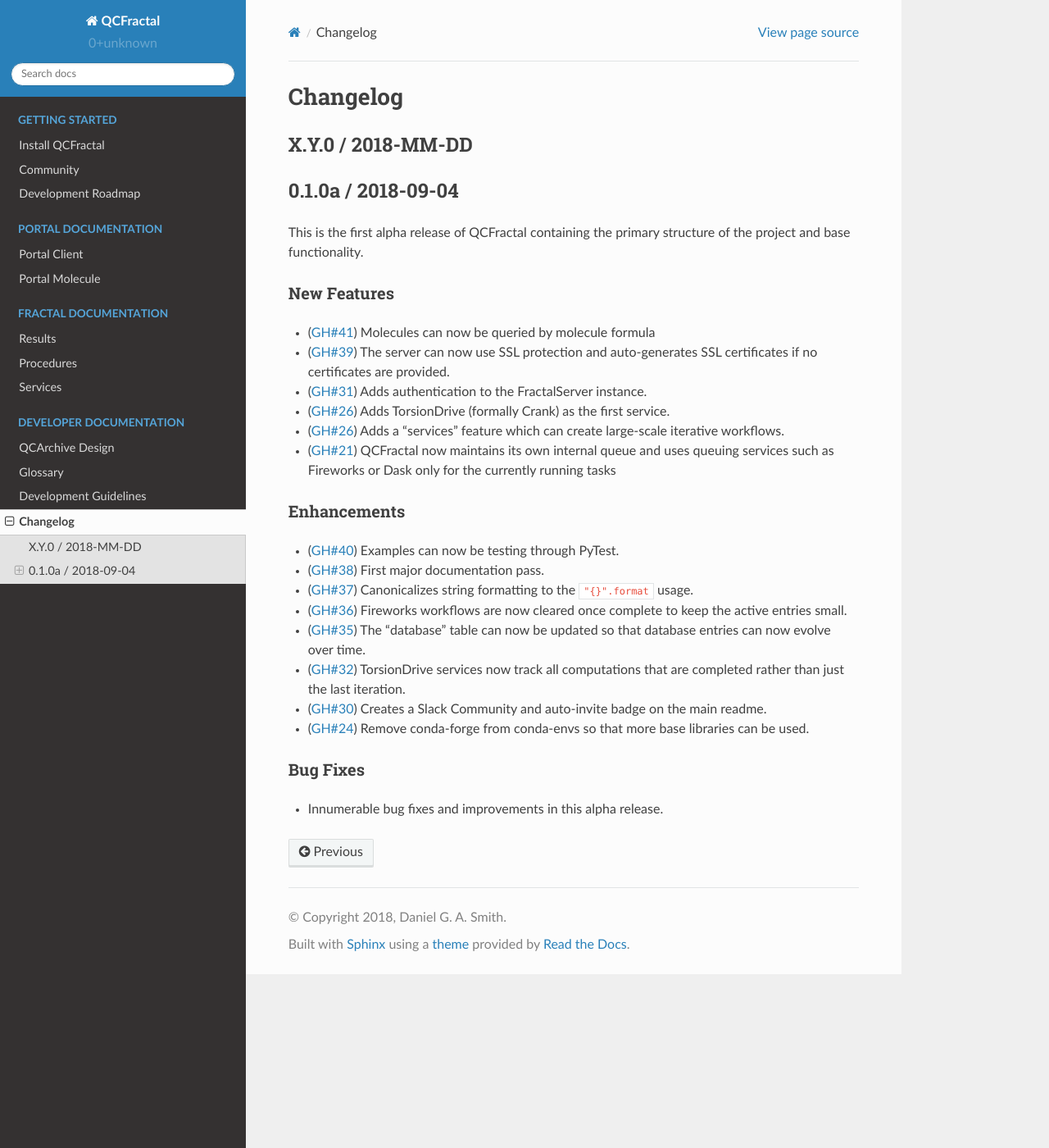
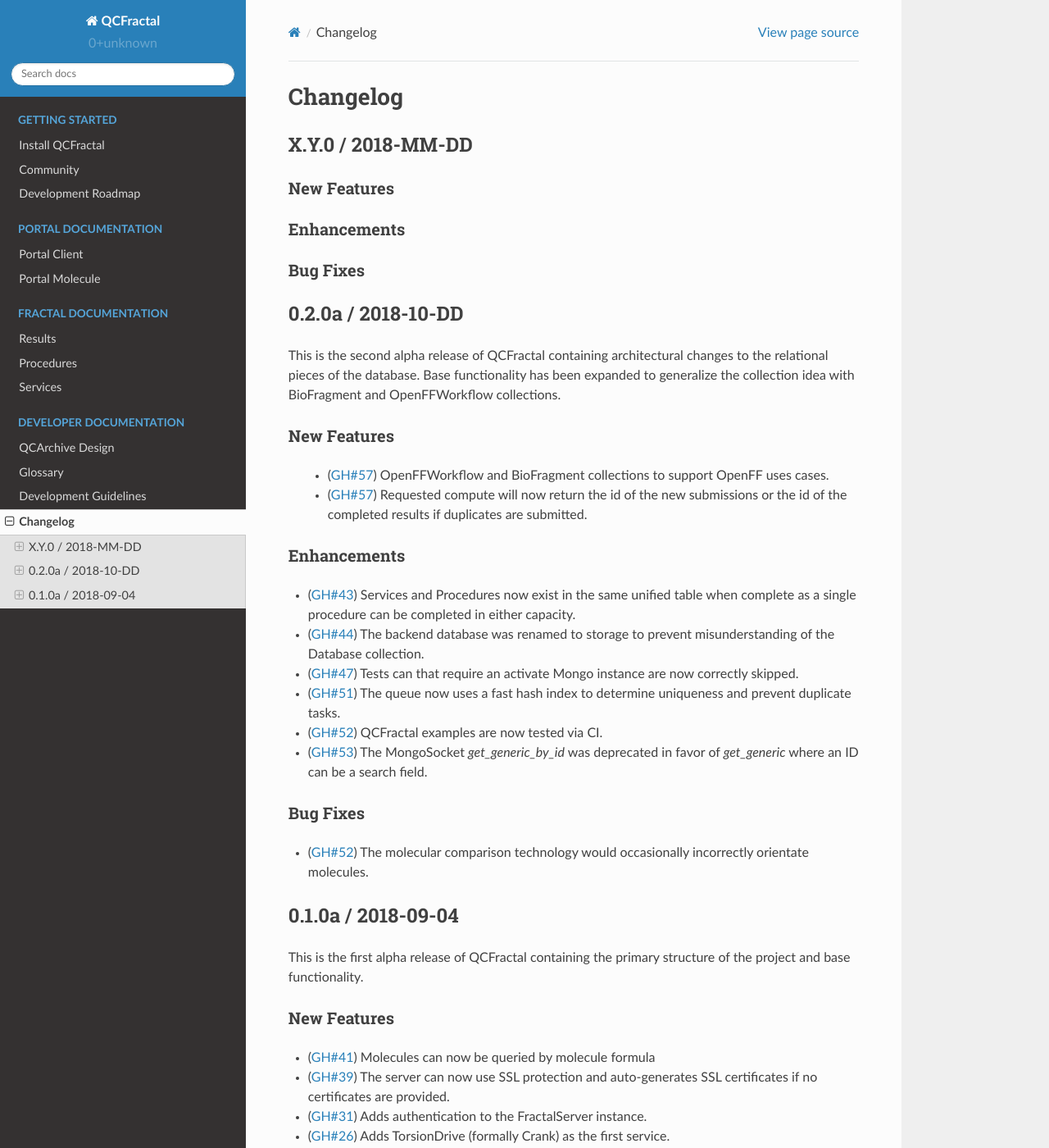
Before and after one commit to MolSSI/QCFractal, a Sphinx documentation site: the page built from docs/source/changelog.rst, in a window 1280 px wide and 1400 px high. Shown: the whole window at 82% size. Built offline with Sphinx 7.4.7 and the Read the Docs theme 2.0.0, drawn with Linux system fonts in a browser that asks for light colours.

Commit message:
Docs: Updates 0.2 changelog

```diff
--- a/docs/source/changelog.rst
+++ b/docs/source/changelog.rst
@@ -4,10 +4,47 @@
 X.Y.0 / 2018-MM-DD
 -------------------
 
+New Features
+++++++++++++
+
+Enhancements
+++++++++++++
+
+Bug Fixes
++++++++++
+
+0.2.0a / 2018-10-DD
+-------------------
+
+This is the second alpha release of QCFractal containing architectural changes
+to the relational pieces of the database. Base functionality has been expanded
+to generalize the collection idea with BioFragment and OpenFFWorkflow
+collections.
+
+New Features
+++++++++++++
+ - (:pr:`57`) OpenFFWorkflow and BioFragment collections to support OpenFF uses cases.
+ - (:pr:`57`) Requested compute will now return the id of the new submissions or the id of the completed results if duplicates are submitted.
+
+Enhancements
+++++++++++++
+- (:pr:`43`) Services and Procedures now exist in the same unified table when complete as a single procedure can be completed in either capacity.
+- (:pr:`44`) The backend database was renamed to storage to prevent misunderstanding of the Database collection.
+- (:pr:`47`) Tests can that require an activate Mongo instance are now correctly skipped.
+- (:pr:`51`) The queue now uses a fast hash index to determine uniqueness and prevent duplicate tasks.
+- (:pr:`52`) QCFractal examples are now tested via CI.
+- (:pr:`53`) The MongoSocket `get_generic_by_id` was deprecated in favor of `get_generic` where an ID can be a search field.
+
+Bug Fixes
++++++++++
+- (:pr:`52`) The molecular comparison technology would occasionally incorrectly orientate molecules.
+
+
 0.1.0a / 2018-09-04
 -------------------
 
-This is the first alpha release of QCFractal containing the primary structure of the project and base functionality.
+This is the first alpha release of QCFractal containing the primary structure
+of the project and base functionality.
 
 New Features
 ++++++++++++
```
